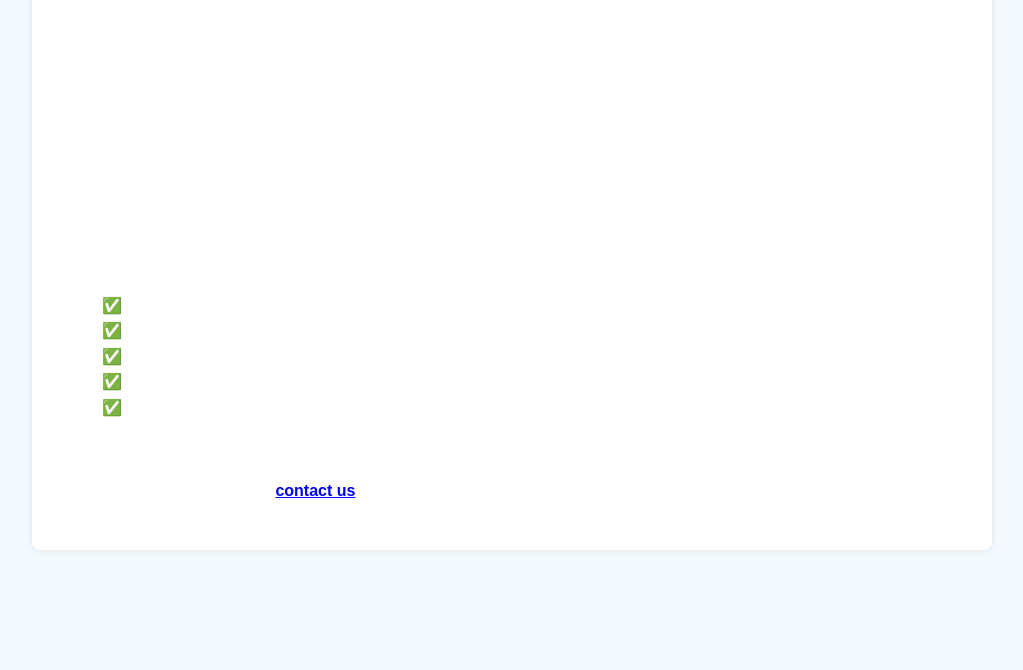
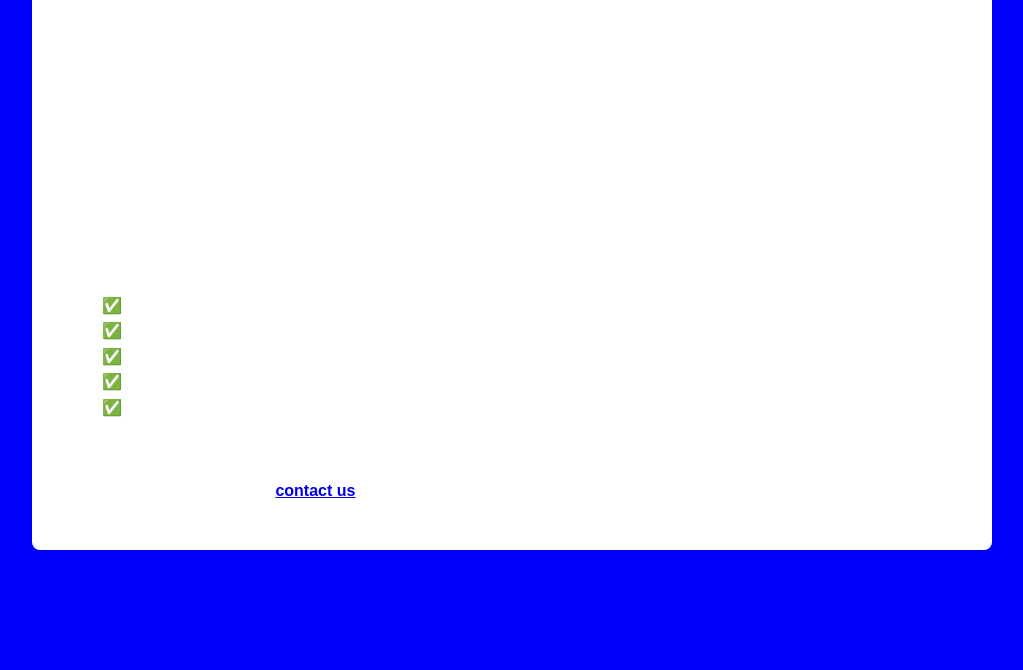
Before and after one commit to bhoop7536/Bhoopendra-edu, a plain HTML site: page about.html in a window 1280 px wide. Shown: the part 130-800 px from the top of the page, without its empty margins (128-1151 px from the left). Drawn offline with Linux system fonts and the light colour scheme.

Commit message:
Update about.html

```diff
--- a/about.html
+++ b/about.html
@@ -10,7 +10,7 @@
       font-family: Arial, sans-serif;
       line-height: 1.6;
       padding: 20px;
-      background-color: #f5faff;
+      background-color:blue;
     }
     h1 {
       color: #00509d;
```
